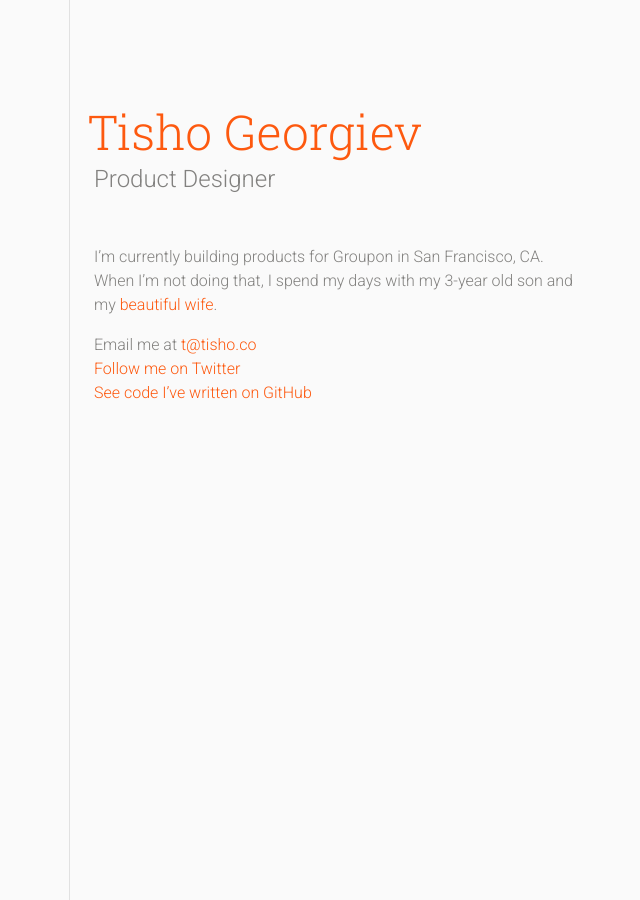
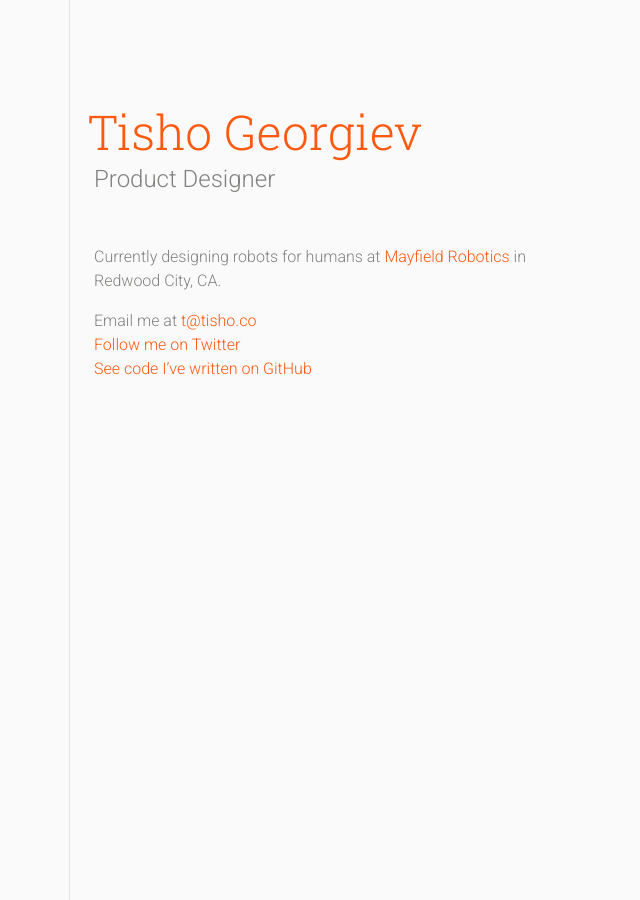
Before and after one commit to tisho/tisho.github.io, a Jekyll site: the page built from index.html, in a window 1280 px wide. Shown: the whole page, without its empty margins (251-891 px from the left). Built offline with Jekyll 4.4.1, drawn with Linux system fonts in a browser that asks for light colours; Markdown is read by kramdown in place of the engine named in the settings.

Commit message:
Updated info.

```diff
--- a/index.html
+++ b/index.html
@@ -5,6 +5,6 @@ title: Tisho Georgiev ­ Product Designer
 
 <div id="home">
   <p>
-  I&rsquo;m currently building products for Groupon in San Francisco, CA. When I&rsquo;m not doing that, I spend my days with my 3-year old son and my <a href="http://yanageorgiev.com">beautiful wife</a>.
+  Currently designing robots for humans at <a href="http://www.mayfieldrobotics.com">Mayfield Robotics</a> in Redwood City, CA.
   </p>
 </div>
```
